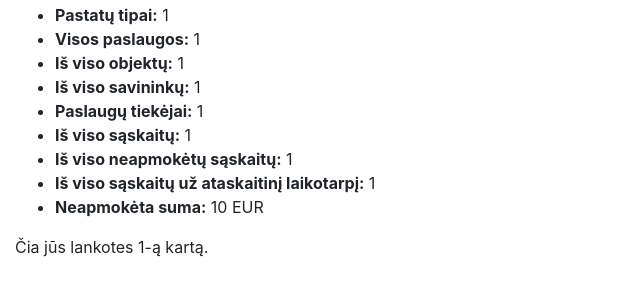
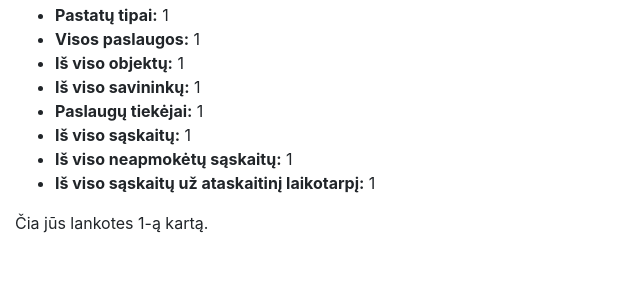
Before and after one commit to mindaugasI/RE_book, a Django app: template house_book/templates/index.html in a window 1280 px wide. Shown: the part 189-489 px from the top of the page, without its empty margins (0-640 px from the left). Run offline with Django 4.2, Linux system fonts and the light colour scheme; the template is opened without the code that fills it: most values are stand-ins (such as "Sample title", 1, 10 or a date in 2020); some libraries are stand-ins or nearby versions.

Commit message:
modified index.html, views

```diff
--- a/house_book/templates/index.html
+++ b/house_book/templates/index.html
@@ -13,7 +13,6 @@
     <li><strong>Iš viso sąskaitų:</strong> {{ num_invoices }}</li>
     <li><strong>Iš viso neapmokėtų sąskaitų:</strong> {{ num_invoices_unpayed }}</li>
     <li><strong>Iš viso sąskaitų už ataskaitinį laikotarpį:</strong> {{ num_invoices_period }}</li>
-    <li><strong>Neapmokėta suma:</strong> {{ total }} EUR</li>
   </ul>
   <p>Čia jūs lankotes {{ num_visits }}-ą kartą.</p>
 {% endblock %}
```
Also changed, not shown: house_book/views.py (+2 -6 lines).
